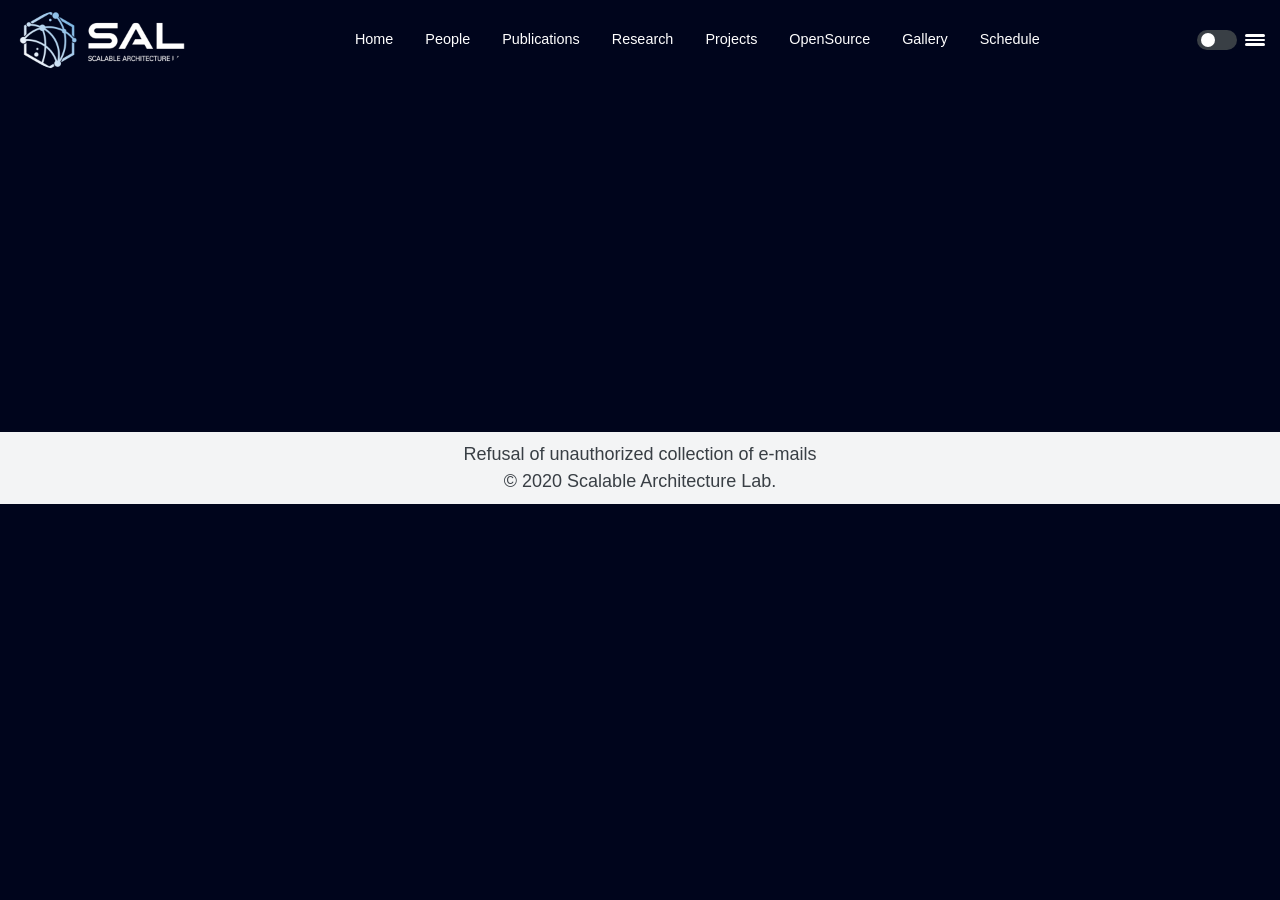
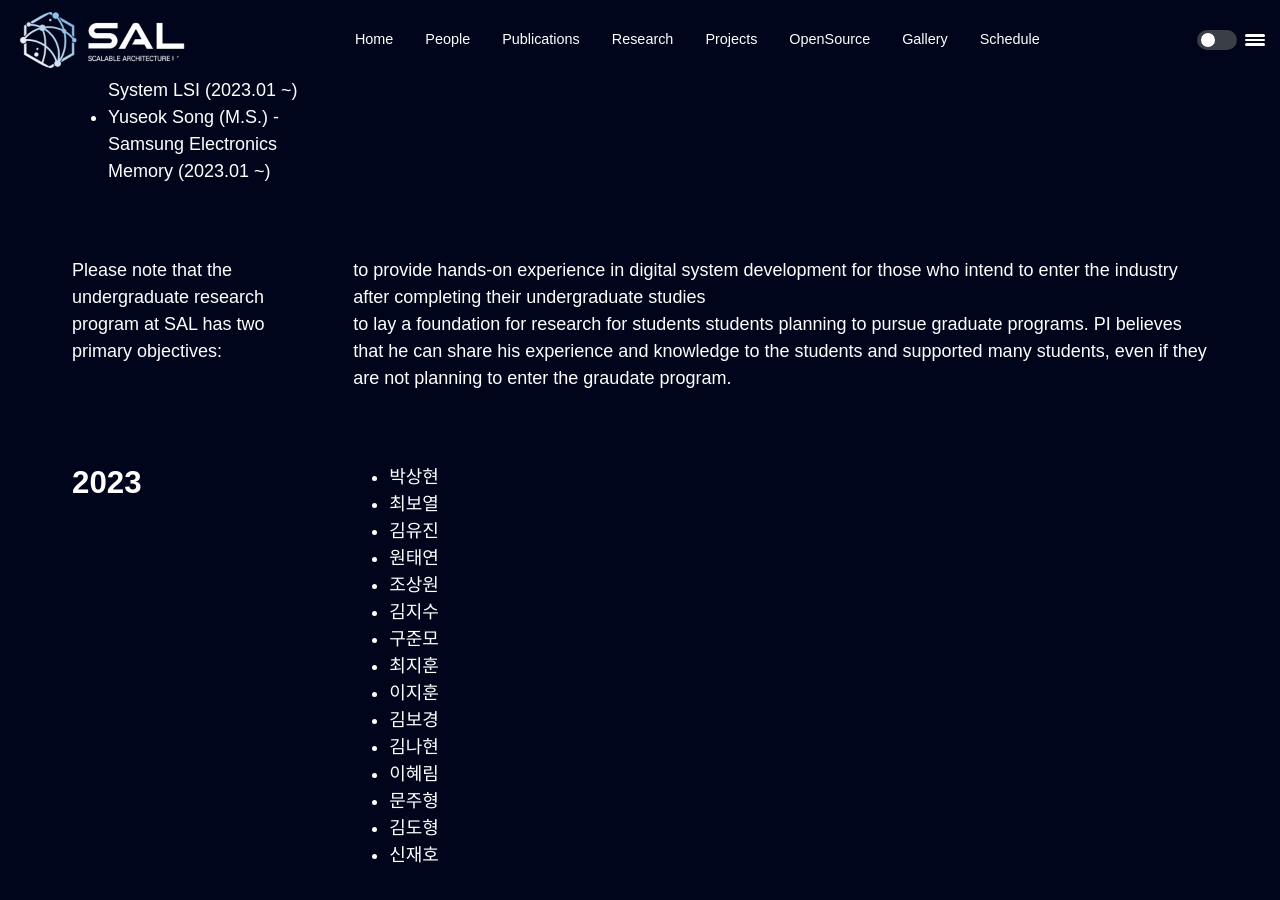
Before and after one commit to scalable-arch/scalable-arch.github.io, a Jekyll site: the page built from members-alumni.md, in a window 1280 px wide and 900 px high, scrolled down 924 px. Built offline with Jekyll 4.4.1, drawn with Linux system fonts in a browser that asks for light colours; before the commit the page ends 1428 px from its top, so only the background shows below that; some of the changed text lies outside the part shown.

Commit message:
Update members-alumni.md

```diff
--- a/members-alumni.md
+++ b/members-alumni.md
@@ -4,7 +4,9 @@ permalink: /members/alumni/
 layout: posts-page
 ---
 
-# 2022
+# Graduate
+
+## 2022
 
 {:.inner-list}
 
@@ -15,3 +17,93 @@ layout: posts-page
 - **Jihun Park** (M.S.) - SK Hynix (2023.01 ~)
 - **Taewon Park** (M.S.) - Samsung Electronics System LSI (2023.01 ~)
 - **Yuseok Song** (M.S.) - Samsung Electronics Memory (2023.01 ~)
+
+# Undergrad Research Program
+
+Please note that the undergraduate research program at SAL has two primary objectives:
+1. to provide hands-on experience in digital system development for those who intend to enter the industry after completing their undergraduate studies
+2. to lay a foundation for research for students students planning to pursue graduate programs.
+PI believes that he can share his experience and knowledge to the students and supported many students, even if they are not planning to enter the graudate program.
+
+## 2023
+
+{:.inner-list}
+
+- 박상현
+- 최보열
+- 김유진
+- 원태연
+- 조상원
+- 김지수
+- 구준모
+- 최지훈
+- 이지훈
+- 김보경
+- 김나현
+- 이혜림
+- 문주형
+- 김도형
+- 신재호
+
+## 2022
+
+{:.inner-list}
+
+- 최보열
+- 박상현
+- 정기용
+- 이지호
+- 이현민
+- 임유진
+- 이준승
+- 박소영
+- 이인교
+- 정강민
+- 김진일
+- 김병현
+- 안수민
+- 송현지
+- 신서연
+- 구준모
+- 최명준
+- 신재호
+- 원태연
+- 나어진
+- 김영민
+- 전우성
+
+
+## 2021
+
+{:.inner-list}
+
+- 김동휘
+- 배현웅
+- 김윤수
+- 정명균
+- 김민재
+- 지동현
+- 황우림
+- 심민준
+- 정민호
+- 정준혁
+- 최보열
+- 박상현
+
+## 2020
+
+{:.inner-list}
+
+- 변효준
+- 김대현
+- 김낙현
+- 박태원
+- 송규한
+- 윤석준
+- 한승하
+- 정동훈
+- 진호용
+- 박상제
+- 유동규
+- 김동휘
+- 배현웅
```
